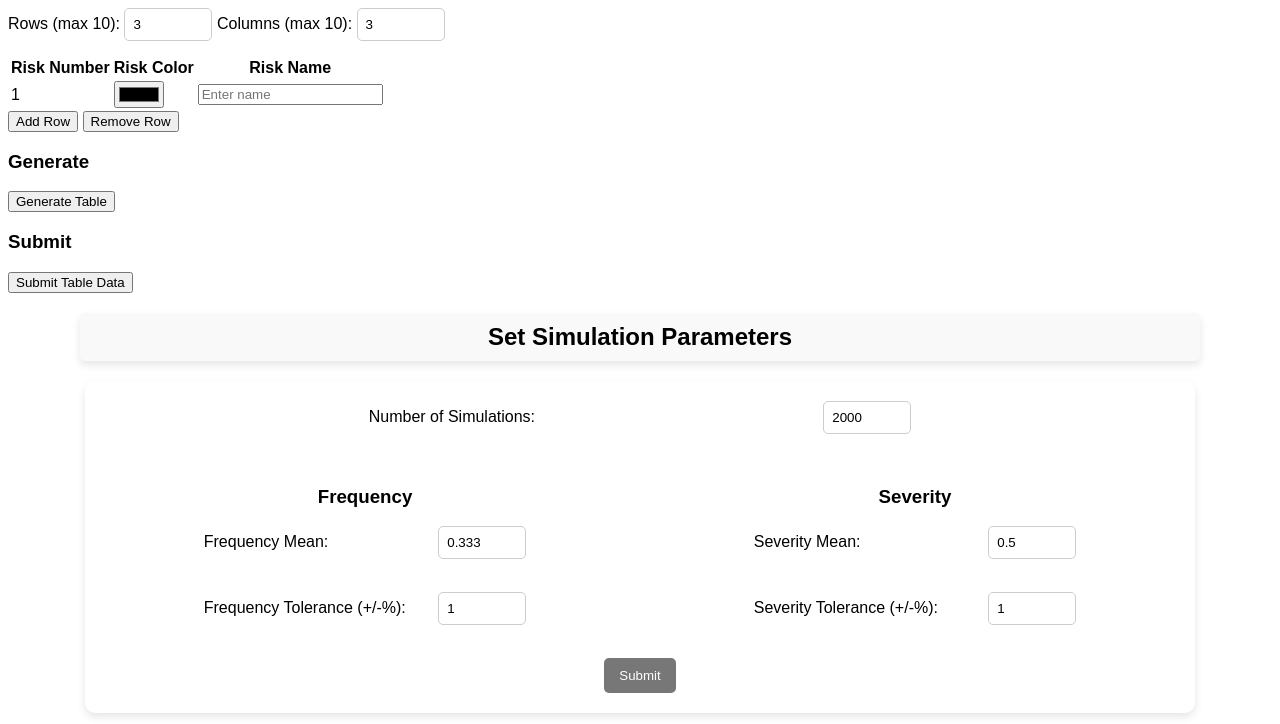
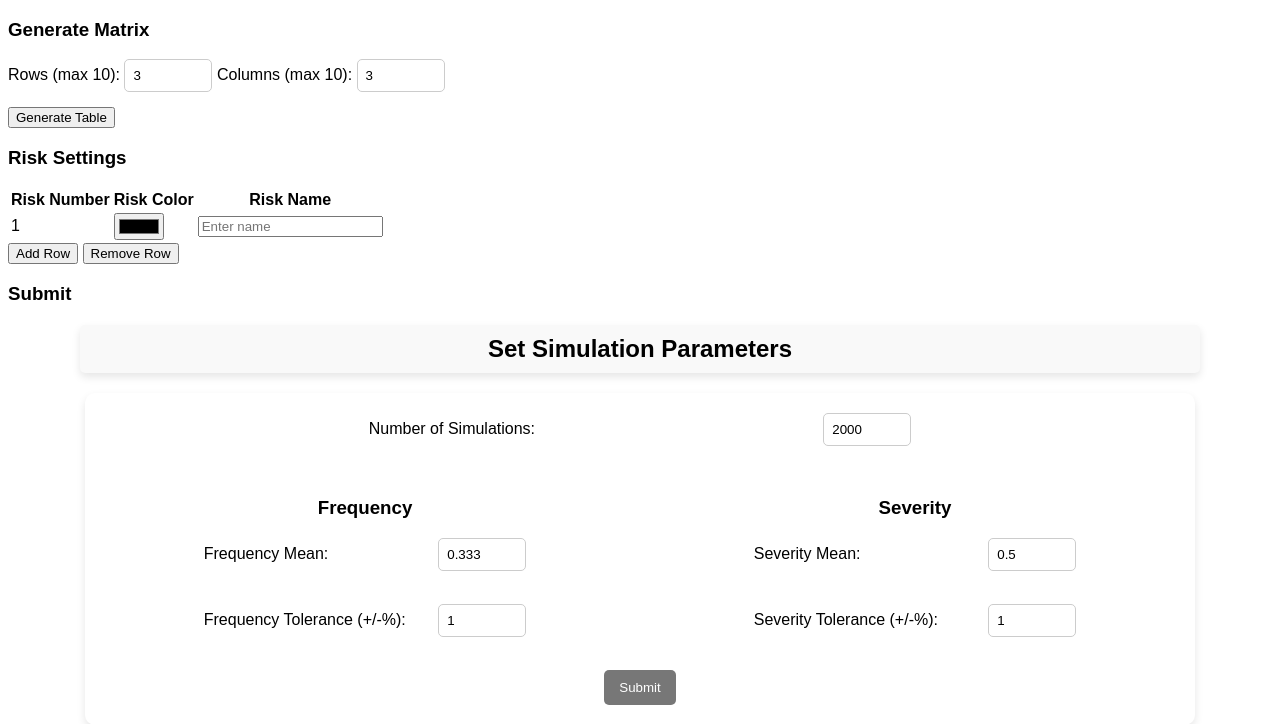
Before and after one commit to nilsgnh/Projektseminar-Risikomatrix, a Flask app: page /custom in a window 1280 px wide. Shown: the top 724 px of the page. Run offline with Flask 3, Linux system fonts and the light colour scheme.

Commit message:
some refactoring

```diff
--- a/src/main.py
+++ b/src/main.py
@@ -1,13 +1,14 @@
 # main.py
 from flask import Blueprint, render_template, request
+from predefinedMatrices import optimalMatrix, dinMatrix
 from simulation import *
-from matrix import *
 from plot import *
 import numpy as np
+from matrix import *
 
 customMatr = None
+main_bp = Blueprint('main', __name__)
 
-main_bp = Blueprint('main', __name__)
 
 @main_bp.route('/', methods=['GET'])
 def main():
@@ -18,56 +19,71 @@ def custom():
     return render_template("customMatrix.html")
 
 
+# turns the sent Data from customTableLogig.js into a globally accessible Matrix
 @main_bp.route('/custom/enterTable', methods=["POST"])
 def process_table():
-    # Retrieve JSON data from the request
     data = request.get_json()
     table_data = np.array(data.get('table', []), dtype=float)
     colors = data.get('colors', [])
-    names = data.get('names', [])
-
-    y_beschriftungen = []
-    x_beschriftungen = []
+    names = data.get('riskNames', [])
 
 
+    # set risk dictionary
     risk_labels = {}
     for i, field in enumerate(names):
         risk_labels[i+1] = field
 
 
+    # set field numeration dinamically
     field_nums = np.zeros((len(table_data), len(table_data[0])), dtype=int)
-
     counter = 1
     for i in range (len(table_data)):
         for j in range (len(table_data[0])):
             field_nums[i][j] = counter
             counter += 1
 
+
+    # set x and y labels dynamically
+    y_beschriftungen = []
+    x_beschriftungen = []
+
+    x_step = 1 / len(table_data[0])
+    y_step = 1 / len(table_data)
+
     for i in range(len(table_data)):
-        y_beschriftungen.append("Y")
+        y_beschriftungen.append(f"{round(1 - round((i + 1) * y_step, 2), 2)}-{round(1 - round(i * y_step, 2), 2)}")
 
     for i in range(len(table_data[0])):
-        x_beschriftungen.append("X")
+        x_beschriftungen.append(f"{round(i * x_step, 2)}-{round((i + 1) * x_step, 2)}")
 
 
-    print("Matrix: ", type(table_data))
+    #generate and globalize matrix
+    matrix = Matrix(table_data, field_nums, risk_labels, colors, x_beschriftungen, y_beschriftungen)
+    global customMatr
+    customMatr = matrix
+
+    '''
+    print("Matrix: ", table_data)
     print("Farben: ", colors)
     print("X-Beschriftungen:", x_beschriftungen)
     print("Y-Beschriftungen:", y_beschriftungen)
     print("FelderNummerierung:", field_nums)
     print("Risiko Labels: ", risk_labels)
 
-    matrix = Matrix(table_data, field_nums, risk_labels, colors, x_beschriftungen, y_beschriftungen)
-    global customMatr
-    customMatr = matrix
+    print(matrix)
+    '''
 
     return '', 204  # Respond with No Content
 
 
 
 
+# Plots the custom Matrix
 @main_bp.route('/custom/submit', methods=['GET', 'POST'])
 def plotCustom():
+    if customMatr == None:
+        return 'bad request!', 400
+
     # taking User Input
     if request.method == 'POST':
         n_simulations = int(request.form['n_simulations'])
@@ -76,8 +92,6 @@ def plotCustom():
         severity_mean = float(request.form['severity_mean'])
         severity_perc = float(request.form['severity_perc'])
 
-
-    # converting & to Variance
     frequency_var = conv_perc_var(95, frequency_perc)
     severity_var = conv_perc_var(95, severity_perc)
 
@@ -88,7 +102,7 @@ def plotCustom():
     severities = points[1]
 
 
-    #Simulation of first Matrix
+    #Simulation
     pointsInMatrix = simulateRiskMatrix(frequencies, severities, customMatr)
     priorities = pointsInMatrix[0]
     matrix_felder = pointsInMatrix[1]
@@ -98,8 +112,8 @@ def plotCustom():
     scatter_plot = plotScatter(severity_mean, frequency_mean, priorities, severities, frequencies, customMatr)
 
 
-    #render images back to index page
-    return render_template("customMatrix.html", bar=bar_plot, heat=heat_plot, scatter=scatter_plot)
+    #render images back to page
+    return render_template("customMatrix.html", customBar=bar_plot, customHeat=heat_plot, customScatter=scatter_plot)
 
 
 
@@ -150,67 +164,3 @@ def set_parameters():
 
     #render images back to index page
     return render_template("index.html", bar1=bar_plot, heat1=heat_plot, scatter1=scatter_plot, bar2=bar_plot1, heat2=heat_plot1, scatter2=scatter_plot1)
-
-
-
-# Definition of Din EN 50126 Matrix
-def dinMatrix():
-    matrix_rep = np.array([
-        [3, 4, 4, 4],   # Häufig
-        [2, 3, 4, 4],   # Wahrscheinlich
-        [2, 3, 3, 4],   # Gelegentlich
-        [1, 2, 3, 3],   # Selten
-        [1, 1, 2, 2],   # Unwahrscheinlich
-        [1, 1, 1, 1],    # Unvorstellbar
-    ])
-
-    field_nums = np.zeros((len(matrix_rep), len(matrix_rep[0])), dtype=int)
-
-    for i in range (len(matrix_rep)):
-        for j in range (len(matrix_rep[0])):
-            field_nums[i][j] = i+j+1
-
-    risk_labels = {1: "Vernachlässigbar", 2: "Tolerabel", 3: "Unerwünscht", 4: "Intolerabel"}
-
-    risk_colors = ["#92D050", "#8EB4E3", "#FFC000", "#FF0000"]
-
-    y_beschriftungen = ["Häufig", "Wahrscheinlich", "Gelegentlich", "Selten", "Unwahrscheinlich", "Unvorstellbar"]
-    x_beschriftungen = ["Unbedeutend", "Marginal", "Kritisch", "Katastrophal"]
-
-    matrix = Matrix(matrix_rep, field_nums, risk_labels, risk_colors, x_beschriftungen, y_beschriftungen)
-
-    return matrix
-
-
-# Definition optimal Matrix by Cox
-
-def optimalMatrix():
-    matrix_rep = np.array([
-        [1, 1, 2, 3, 3],
-        [1, 1, 2, 2, 3],
-        [1, 1, 1, 2, 2],
-        [1, 1, 1, 1, 1 ],
-        [1, 1, 1, 1, 1],
-    ])
-
-    field_nums = np.zeros((len(matrix_rep), len(matrix_rep[0])), dtype=int)
-
-    counter = 1
-    for i in range (len(matrix_rep)):
-        for j in range (len(matrix_rep[0])):
-            field_nums[i][j] = counter
-            counter += 1
-
-    risk_labels = {1: "Grün", 2: "Gelb", 3: "Rot"}
-
-
-    risk_colors = ["#92D050", "#FFC000", "#FF0000"]
-
-
-    y_beschriftungen = ["0-0.2", "0.2-0.4", "0.4-0.6", "0.6-0.8", "0.8-1"]
-    x_beschriftungen = ["0-0.2", "0.2-0.4", "0.4-0.6", "0.6-0.8", "0.8-1"]
-
-
-    matrix = Matrix(matrix_rep, field_nums, risk_labels, risk_colors, x_beschriftungen, y_beschriftungen)
-
-    return matrix
--- a/src/static/customTableLogic.js
+++ b/src/static/customTableLogic.js
@@ -1,118 +1,156 @@
+// generates a table with defined cols and rows
 function generateTable() {
-    const rows = document.getElementById('rows').value;
-    const cols = document.getElementById('cols').value;
+	const rows = document.getElementById("rows").value;
+	const cols = document.getElementById("cols").value;
 
-    document.getElementById('numberInputTable').innerHTML = '';
+    if (isNaN(rows) || rows < 1 || rows > 10) {
+        window.alert("invalid row count");
+        return null;
+    }
 
-    const table = document.getElementById('numberInputTable');
+    if (isNaN(cols) || cols < 1 || cols > 10) {
+        window.alert("invalid cols count");
+        return null;
+    }
+
+	document.getElementById("matrixTable").innerHTML = "";
+
+	const table = document.getElementById("matrixTable");
 	for (let i = 0; i < rows; i++) {
 		const row = table.insertRow();
 		for (let j = 0; j < cols; j++) {
 			const cell = row.insertCell();
-            const input = document.createElement('input');
-            input.type = 'number';
+			const input = document.createElement("input");
+			input.type = "number";
 			cell.appendChild(input);
 		}
 	}
+
+    const submitButton = document.getElementById("submitButton");
+    submitButton.style.display = "block";
 }
 
 
+
+
+
+// add and remove rows from the risk settings
 function addRow() {
-  const table = document.getElementById('colorNameTable').getElementsByTagName('tbody')[0];
-  const rows = table.getElementsByTagName('tr');
-  const newIndex = rows.length + 1; // Calculate new index based on current rows
-
-  // Create a new row
-  const newRow = document.createElement('tr');
-
-  // Add index cell (no input, just a number)
-  const numberCell = document.createElement('td');
-  numberCell.innerText = newIndex; // Set the index text
-
-  // Add color cell
-  const colorCell = document.createElement('td');
+	const table = document.getElementById("riskLevels").getElementsByTagName("tbody")[0];
+	const rows = table.getElementsByTagName("tr");
+	const newIndex = rows.length + 1;
+	const newRow = document.createElement("tr");
+	const numberCell = document.createElement("td");
+	numberCell.innerText = newIndex;
+	const colorCell = document.createElement("td");
 	colorCell.innerHTML = '<input type="color" />';
-
-  // Add name cell
-  const nameCell = document.createElement('td');
+	const nameCell = document.createElement("td");
 	nameCell.innerHTML = '<input type="text" placeholder="Enter name" />';
 
-  // Append cells to the new row
 	newRow.appendChild(numberCell);
 	newRow.appendChild(colorCell);
 	newRow.appendChild(nameCell);
-
-  // Append the new row to the table body
 	table.appendChild(newRow);
 
-  // Re-index rows (optional safeguard)
 	updateIndexes();
 }
 
 function removeRow() {
-  const table = document.getElementById('colorNameTable').getElementsByTagName('tbody')[0];
-  const rows = table.getElementsByTagName('tr');
-
-  // Only remove if there are rows left
+	const table = document.getElementById("riskLevels").getElementsByTagName("tbody")[0];
+	const rows = table.getElementsByTagName("tr");
 	if (rows.length > 0) {
-      table.deleteRow(rows.length - 1); // Remove the last row
-      updateIndexes(); // Update indexes after removal
-  }
-}
-
-function updateIndexes() {
-  const table = document.getElementById('colorNameTable').getElementsByTagName('tbody')[0];
-  const rows = table.getElementsByTagName('tr');
-
-  // Loop through rows and update index column
-  for (let i = 0; i < rows.length; i++) {
-      const indexCell = rows[i].getElementsByTagName('td')[0];
-      indexCell.innerText = i + 1; // Update index (1-based)
+		table.deleteRow(rows.length - 1);
 	}
 }
 
 
 
-function sendTableData() {
-  // Extract data from "numberInputTable"
-  const numberInputTable = document.getElementById("numberInputTable");
-  const numberRows = numberInputTable.rows;
+
+
+// reads from the Risk Level Table
+function extractRiskLevels() {
+    const riskLevels = document.getElementById("riskLevels");
+	const colorRows = riskLevels.getElementsByTagName("tbody")[0].rows;
+	const colors = [];
+	const riskNames = [];
+
+	if (colorRows.length == 0) {
+		window.alert("at least one Risk level required");
+		return;
+	}
+
+	for (let i = 0; i < colorRows.length; i++) {
+		const colorInput = colorRows[i].cells[1].querySelector("input[type='color']");
+		const nameInput = colorRows[i].cells[2].querySelector("input[type='text']");
+		if (colorInput) {
+			colors.push(colorInput.value);
+		}
+		if (nameInput) {
+			if (nameInput.value == "") {
+				window.alert("name for every Risk Level required");
+				return;
+			}
+			riskNames.push(nameInput.value);
+		}
+	}
+
+    return [colors, riskNames];
+}
+
+
+
+
+// reads from the Matrix Representation Table
+function extractMatrixTable(possibleRisks) {
+    const matrixTable = document.getElementById("matrixTable");
+    const numberRows = matrixTable.rows;
     const tableData = [];
 
     for (let i = 0; i < numberRows.length; i++) {
         const cells = numberRows[i].cells;
         const rowData = [];
+
         for (let j = 0; j < cells.length; j++) {
             const cell = cells[j];
-          // Check if the cell contains an input element
-          const input = cell.querySelector('input');
+            const input = cell.querySelector("input");
+
             if (input) {
-              rowData.push(input.value); // Get value from the input element
+                const value = parseFloat(input.value);
+                if (isNaN(value) || value > possibleRisks) {
+                    window.alert(`Invalid value in row ${i + 1}, column ${j + 1}.`);
+                    return null;
+                }
+                rowData.push(value);
             } else {
-              rowData.push(cell.innerText.trim()); // Get the text content
+                window.alert(`Missing input in row ${i + 1}, column ${j + 1}.`);
+                return null;
             }
         }
-      tableData.push(rowData); // Add row to tableData
+        tableData.push(rowData);
     }
 
-  // Extract colors and names from "colorNameTable"
-  const colorNameTable = document.getElementById("colorNameTable");
-  const colorRows = colorNameTable.getElementsByTagName("tbody")[0].rows;
-  const colors = [];
-  const names = [];
-
-  for (let i = 0; i < colorRows.length; i++) {
-      const colorInput = colorRows[i].cells[1].querySelector("input[type='color']");
-      const nameInput = colorRows[i].cells[2].querySelector("input[type='text']");
-      if (colorInput) {
-          colors.push(colorInput.value); // Extract color value
-      }
-      if (nameInput) {
-          names.push(nameInput.value); // Extract name value
-      }
+    return tableData;
 }
 
-  // Send all data to the backend
+
+
+
+// sends the gathered Matrix Data to the backend
+function sendTableData() {
+    riskLevelData = extractRiskLevels();
+    if (riskLevelData == null) {
+        return null;
+    }
+
+    colors = riskLevelData[0];
+    riskNames = riskLevelData[1];
+
+    tableData = extractMatrixTable(colors.length);
+
+    if (tableData == null) {
+        return null;
+    }
+
 	fetch("/custom/enterTable", {
 		method: "POST",
 		headers: {
@@ -121,15 +159,15 @@ function sendTableData() {
 		body: JSON.stringify({
 			table: tableData,
 			colors: colors,
-          names: names
+			riskNames: riskNames,
 		}),
 	})
-  .then(response => {
+		.then((response) => {
 			if (!response.ok) {
 				console.error("Failed to submit table data:", response.statusText);
 			}
 		})
-  .catch(error => {
+		.catch((error) => {
 			console.error("Error while sending table data:", error);
 		});
 }
--- a/src/templates/customMatrix.html
+++ b/src/templates/customMatrix.html
@@ -5,13 +5,15 @@
 		<meta
 			name="viewport"
 			content="width=device-width, initial-scale=1.0" />
-		<title>Table Input</title>
+		<title>Simulation Risikomatrix-Klassifikation</title>
 		<script src="../static/customTableLogic.js"></script>
 		<link
 			rel="stylesheet"
 			href="../static/index.css" />
 	</head>
 	<body>
+
+		<h3>Generate Matrix</h3>
 		<div>
 			<label for="rows">Rows (max 10):</label>
 			<input
@@ -28,8 +30,10 @@
 				min="1"
 				value="3" />
 		</div>
+		<button onclick="generateTable()">Generate Table</button>
 
-		<table id="colorNameTable">
+		<h3>Risk Settings</h3>
+		<table id="riskLevels">
 			<thead>
 				<tr>
 					<th>Risk Number</th>
@@ -53,13 +57,10 @@
 		<button onclick="addRow()">Add Row</button>
 		<button onclick="removeRow()">Remove Row</button>
 
-		<h3>Generate</h3>
-		<button onclick="generateTable()">Generate Table</button>
-
-		<table id="numberInputTable"></table>
+		<table id="matrixTable"></table>
 
 		<h3>Submit</h3>
-		<button onclick="sendTableData()">Submit Table Data</button>
+		<button id="submitButton" onclick="sendTableData()" style="display: none;">Submit Table Data</button>
 
 		<h2 id="h2setsim">Set Simulation Parameters</h2>
 		<section class="form-section">
@@ -133,9 +134,9 @@
 
 		<h2 id="h2plots">Plots</h2>
 		<div class="plot-comparison">
-			<div class="plot">{{ scatter|safe }}</div>
-			<div class="plot">{{ bar|safe }}</div>
-			<div class="plot">{{ heat|safe }}</div>
+			<div class="plot">{{ customScatter|safe }}</div>
+			<div class="plot">{{ customBar|safe }}</div>
+			<div class="plot">{{ customHeat|safe }}</div>
 		</div>
 	</body>
 </html>
```
Also changed, not shown: src/predefinedMatrices.py (added, +65 -0 lines). Lines whose indentation alone changed are shown as unchanged.
